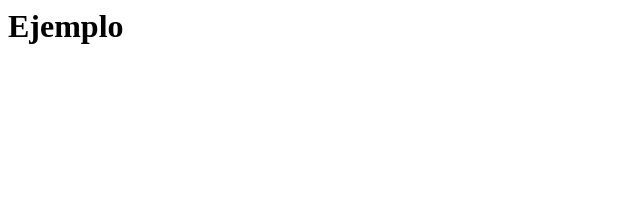
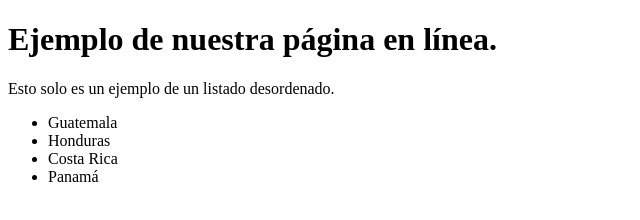
Before and after one commit to MyNombre2026/JUANR1, a plain HTML site: page index.html in a window 1280 px wide. Shown: the whole page, without its empty margins (0-640 px from the left). Drawn offline with Linux system fonts and the light colour scheme.

Commit message:
Update index.html

```diff
--- a/index.html
+++ b/index.html
@@ -1 +1,21 @@
-<h1>Ejemplo</h1>
+<!DOCTYPE html>
+<html lang="en">
+<head>
+    <meta charset="UTF-8">
+    <meta name="viewport" content="width=device-width, initial-scale=1.0">
+    <title>Document</title>
+</head>
+<body>
+    <h1>Ejemplo de nuestra página en línea.</h1>
+    <p>
+        Esto solo es un ejemplo de un listado desordenado.
+    </p>
+
+    <ul>
+        <li>Guatemala</li>
+        <li>Honduras</li>
+        <li>Costa Rica</li>
+        <li>Panamá</li>
+    </ul>
+</body>
+</html>
```
